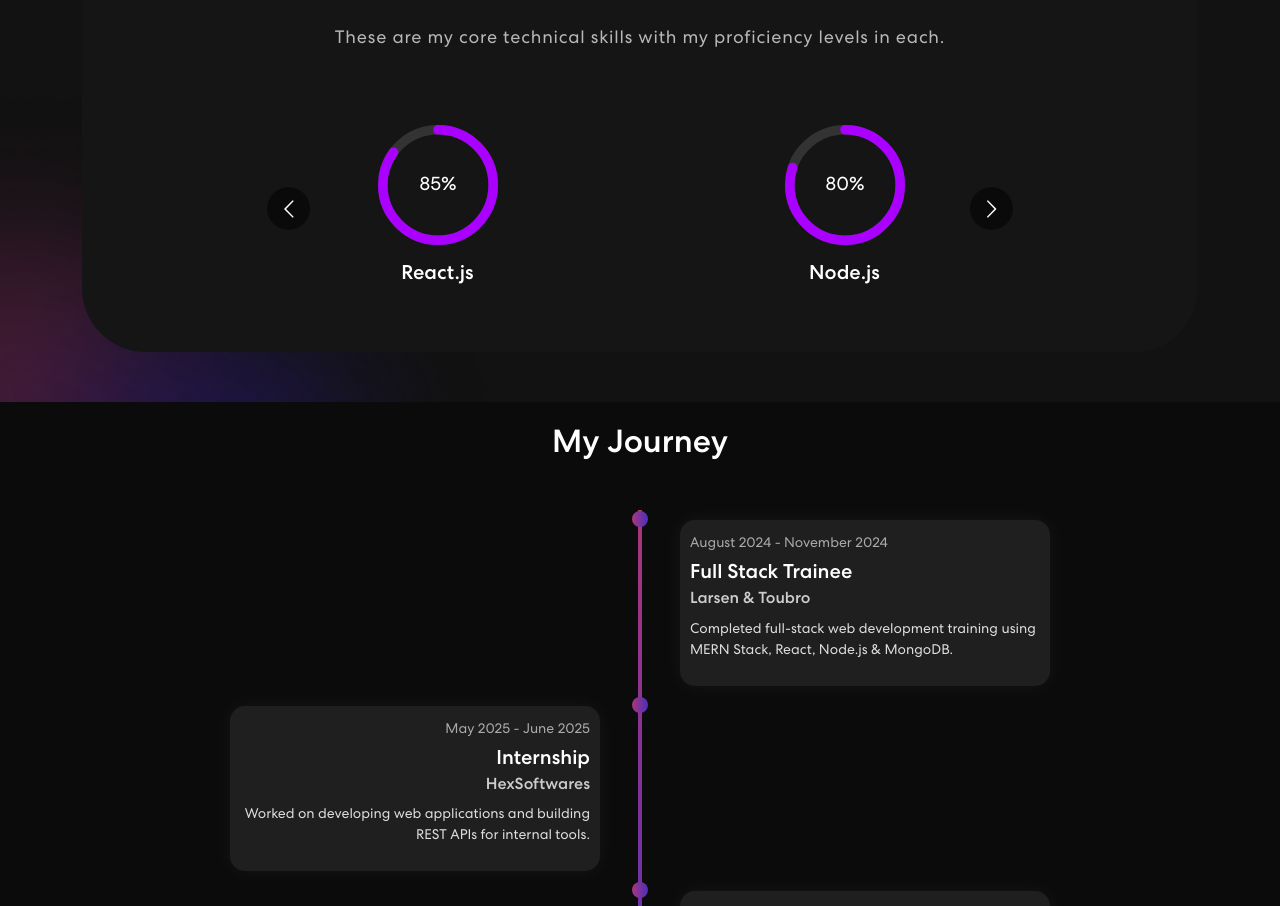
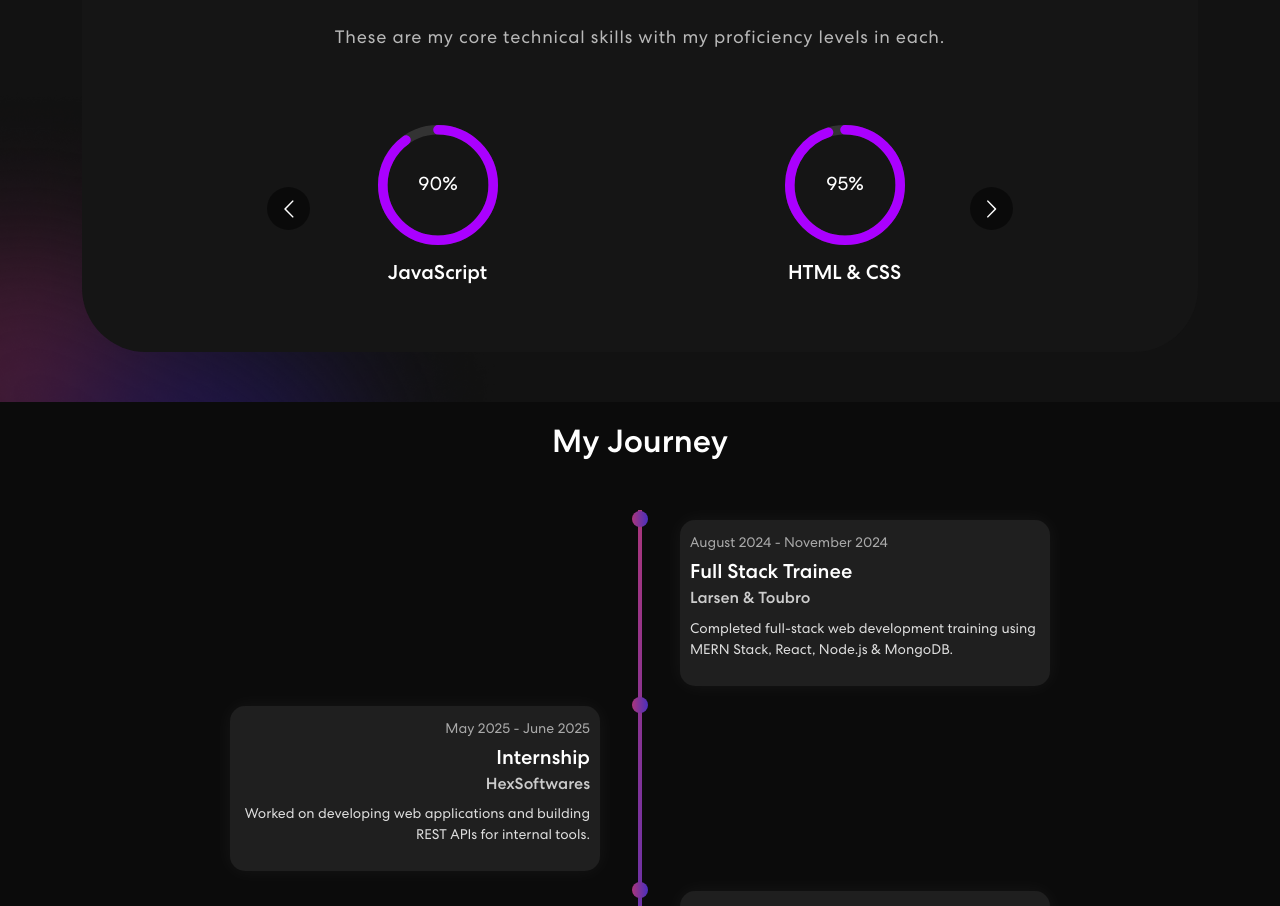
Before and after one commit to ANSHIKA45545/Personal-Portfolio, a React (Create React App) app: page / in a window 1280 px wide. Shown: the part 945-1851 px from the top of the page. Built offline with nearby package versions, Linux system fonts and the light colour scheme.

Commit message:
Update skills

```diff
--- a/src/components/Skills.js
+++ b/src/components/Skills.js
@@ -37,6 +37,8 @@ export const Skills = () => {
               <Carousel
                 responsive={responsive}
                 infinite={true}
+                autoPlay={true}
+                autoPlaySpeed={2000}
                 className="owl-carousel owl-theme skill-slider"
               >
                 {skills.map((skill, index) => (
```
